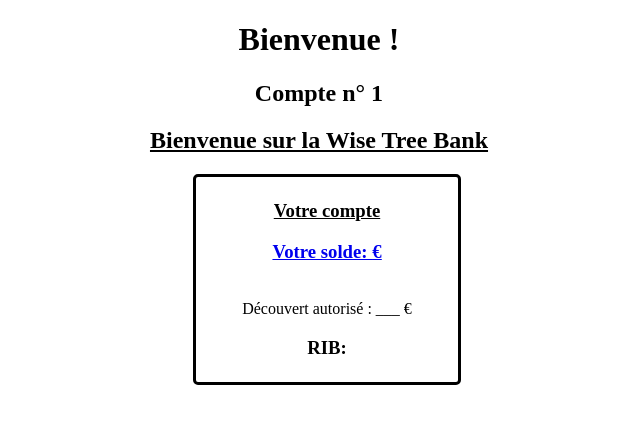
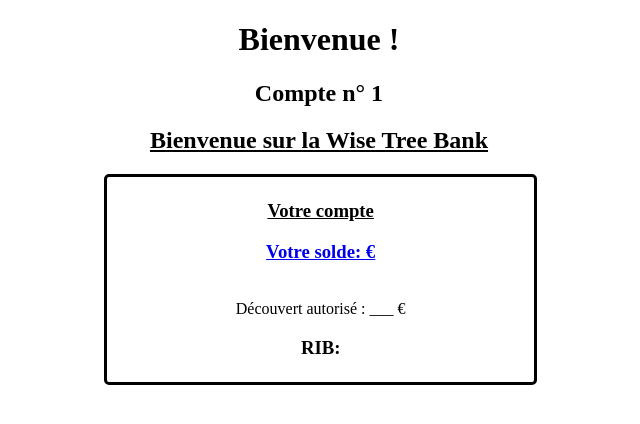
Before and after one commit to LZonca/WiseTreeBanque, a PHP site: page /compte.php in a window 1280 px wide. Shown: the part 29-453 px from the top of the page, without its empty margins (321-961 px from the left). Run offline with PHP 8.4, Linux system fonts and the light colour scheme; the visitor is signed in with stand-in values (Sample User, id 1); data that the repository does not hold is empty.

Commit message:
Hotfix CSS

```diff
--- a/css/style.css
+++ b/css/style.css
@@ -33,6 +33,9 @@
     display: flex;
     border-style: solid;
     border-width: 5px;
+    width: 20%;
+    margin-left: 40%;
+    padding: 5px;
 }
 
 .form-container{
@@ -48,7 +51,7 @@
     text-align: center;
     border-style: solid;
     border-radius: 5px;
-    width: 20%;
-    margin-left: 40%;
+    width: 33%;
+    margin-left: 33%;
     padding: 5px;
 }
```
